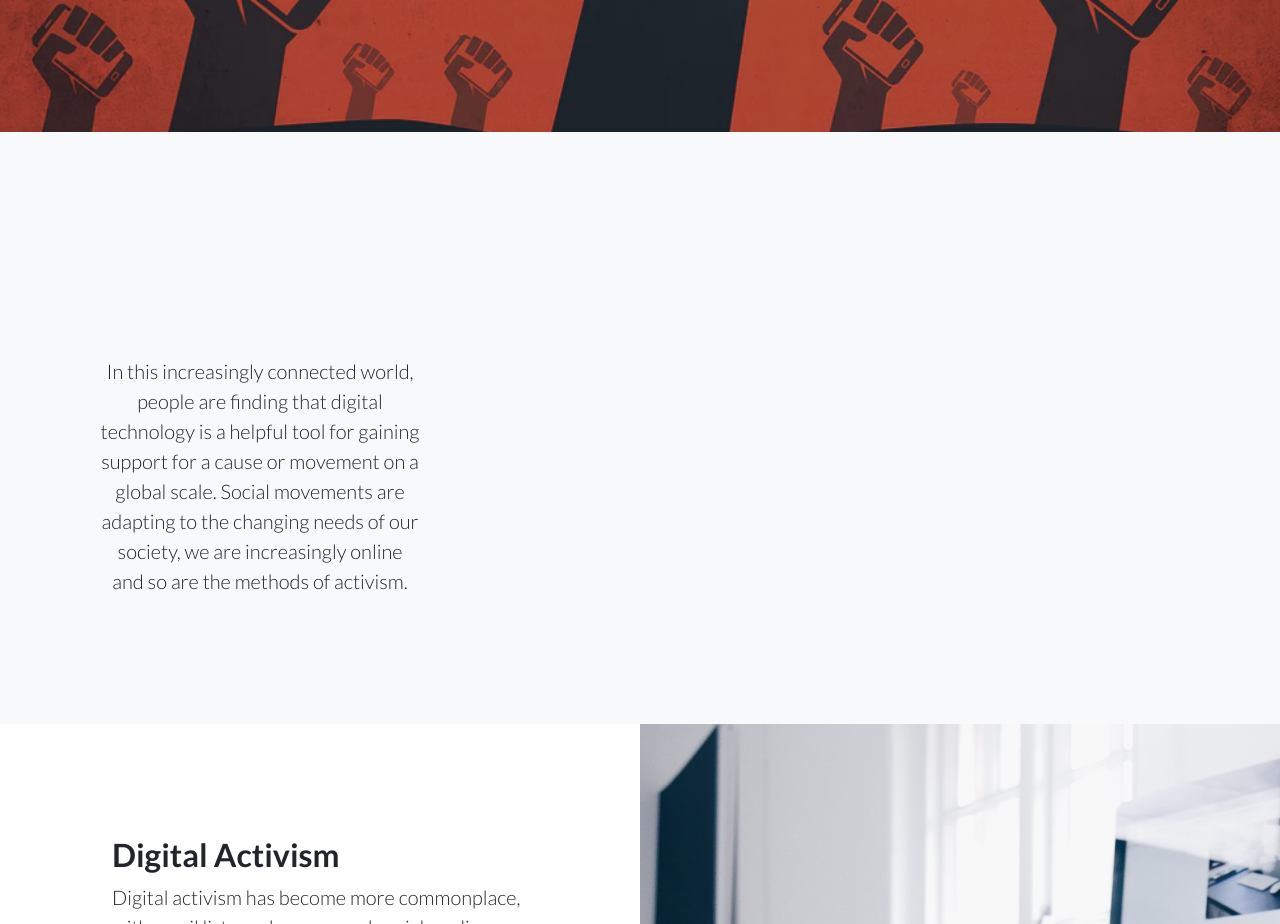
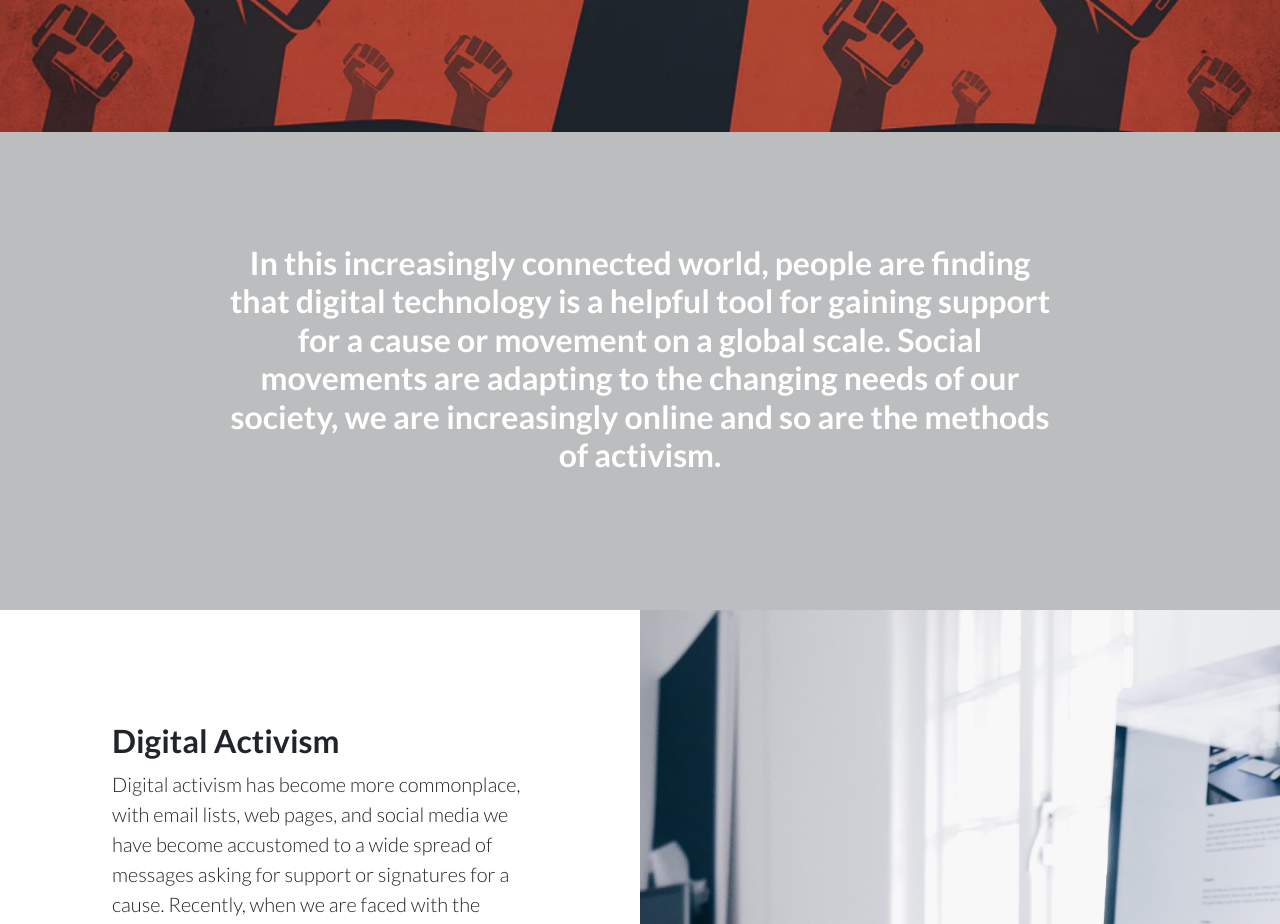
Before and after one commit to pamkent/finalactivism, a website: page index.html in a window 1280 px wide. Shown: the part 540-1464 px from the top of the page. Drawn offline with Linux system fonts and the light colour scheme.

Commit message:
adding stuff

```diff
--- a/index.html
+++ b/index.html
@@ -48,20 +48,21 @@
       </div>
     </div>
   </header>
-  <!-- Icons Grid -->
-  <section class="features-icons bg-light text-center">
+  <!-- Call to Action -->
+  <section class="call-to-action text-white text-center">
+    <div class="overlay"></div>
     <div class="container">
       <div class="row">
-        <div class="col-lg-4">
-          <div class="features-icons-item mx-auto mb-5 mb-lg-0 mb-lg-3">
-            <div class="features-icons-icon d-flex">
-            </div>
-            <p class="lead mb-0">In this increasingly connected world, people are finding that digital technology is a helpful tool for gaining support for a cause or movement on a global scale.
-            Social movements are adapting to the changing needs of our society, we are increasingly online and so are the methods of activism.</p>
-          </div>
+        <div class="col-xl-9 mx-auto">
+          <h2 class="mb-4">In this increasingly connected world, people are finding that digital technology is a helpful tool for gaining support for a cause or movement on a global scale.
+            Social movements are adapting to the changing needs of our society, we are increasingly online and so are the methods of activism.
+          </h2>
         </div>
+        <div class="col-md-10 col-lg-8 col-xl-7 mx-auto">
+        </div>
+      </div>
+    </div>
   </section>
-
   <!-- Image Showcases -->
   <section class="showcase">
     <div class="container-fluid p-0">
```
